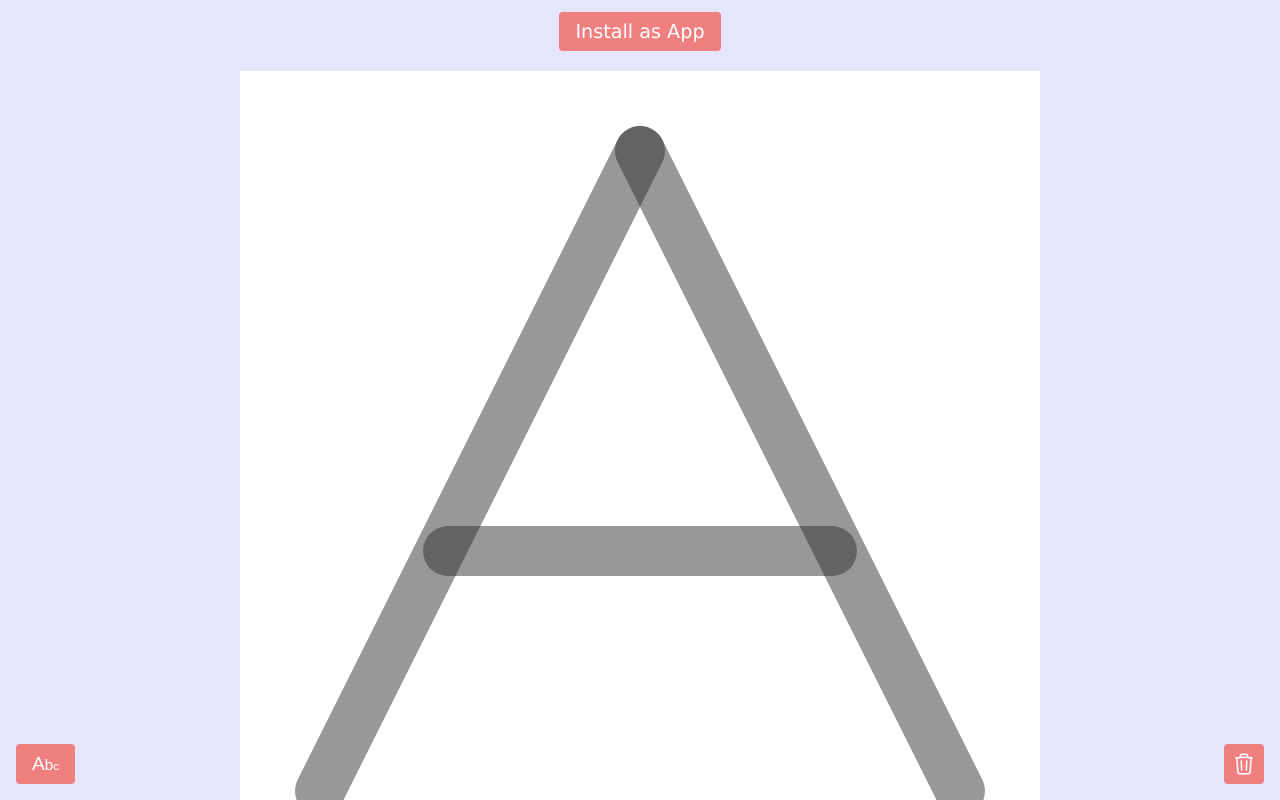
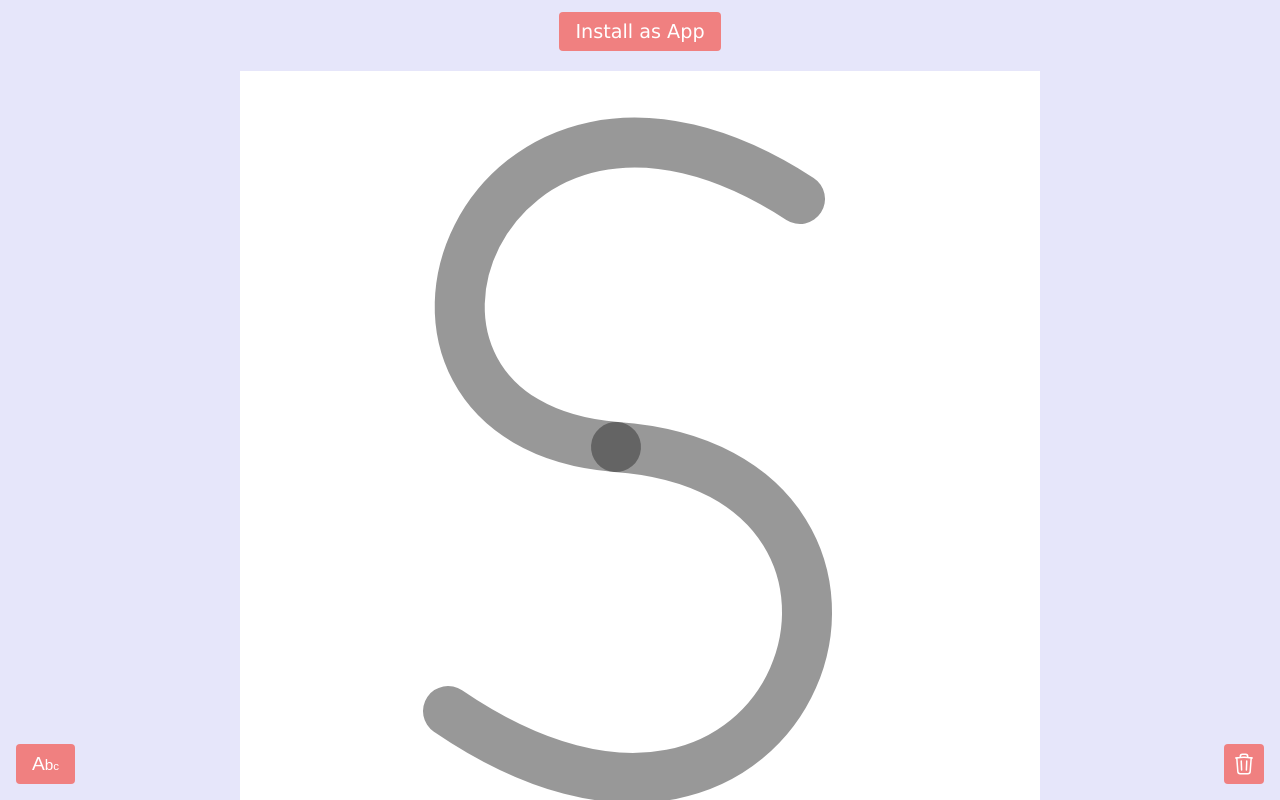
Before and after one commit to SebastianKapunkt/reletter, a plain HTML site: page index.html in a window 1280 px wide. Drawn offline with Linux system fonts and the light colour scheme.

Commit message:
Add more letters

```diff
--- a/index.html
+++ b/index.html
@@ -52,13 +52,13 @@
   <!--  <div onclick="selectLetter('k')">K</div>-->
   <!--  <div onclick="selectLetter('l')">L</div>-->
   <!--  <div onclick="selectLetter('m')">M</div>-->
-  <!--  <div onclick="selectLetter('n')">N</div>-->
-  <!--  <div onclick="selectLetter('o')">O</div>-->
+    <div onclick="selectLetter('N')">N</div>
+    <div onclick="selectLetter('O')">O</div>
   <!--  <div onclick="selectLetter('p')">P</div>-->
   <!--  <div onclick="selectLetter('q')">Q</div>-->
   <!--  <div onclick="selectLetter('r')">R</div>-->
-  <!--  <div onclick="selectLetter('s')">S</div>-->
-  <!--  <div onclick="selectLetter('t')">T</div>-->
+    <div onclick="selectLetter('S')">S</div>
+    <div onclick="selectLetter('T')">T</div>
   <!--  <div onclick="selectLetter('u')">U</div>-->
   <!--  <div onclick="selectLetter('v')">V</div>-->
   <!--  <div onclick="selectLetter('w')">W</div>-->
--- a/js/index.js
+++ b/js/index.js
@@ -6,7 +6,7 @@ let smallerSide = Math.min(window.innerHeight, window.innerWidth)
 letterCanvas.width = smallerSide;
 letterCanvas.height = smallerSide;
 let isDrawing = false;
-let currentLetter = 'A'
+let currentLetter = 'S'
 
 function getSource(event) {
   if (event.touches) {
@@ -206,8 +206,132 @@ const letters = [
         base: 500
       }
     ],
+  },
+  {
+    name: "D",
+    parts: [
+      {
+        type: "line",
+        points: [
+          {x: 150, y: 50},
+          {x: 150, y: 450},
+        ],
+        base: 500
+      },
+      {
+        type: "curve",
+        points: [
+          {x: 150, y: 50},
+          {x: 450, y: 50},
+          {x: 450, y: 450},
+          {x: 150, y: 450},
+        ],
+        base: 500
+      }
+    ],
+  },
+  {
+    name: 'T',
+    parts: [
+      {
+        type: 'line',
+        points: [
+          {x: 50, y: 50},
+          {x: 450, y: 50},
+        ],
+        base: 500
+      },
+      {
+        type: 'line',
+        points: [
+          {x: 250, y: 50},
+          {x: 250, y: 450},
+        ],
+        base: 500
+      }
+    ],
+  },
+  {
+    name: 'O',
+    parts: [
+      {
+        type: 'curve',
+        points: [
+          {x: 250, y: 75},
+          {x: 50, y: 75},
+          {x: 50, y: 425},
+          {x: 250, y: 425},
+        ],
+        base: 500
+      },
+      {
+        type: 'curve',
+        points: [
+          {x: 250, y: 75},
+          {x: 450, y: 75},
+          {x: 450, y: 425},
+          {x: 250, y: 425},
+        ],
+        base: 500
+      },
+    ],
+  },
+  {
+    name: 'N',
+    parts: [
+      {
+        type: 'line',
+        points: [
+          {x: 100, y: 50},
+          {x: 100, y: 450},
+        ],
+        base: 500
+      },
+      {
+        type: 'line',
+        points: [
+          {x: 100, y: 50},
+          {x: 400, y: 450},
+        ],
+        base: 500
+      },
+      {
+        type: 'line',
+        points: [
+          {x: 400, y: 50},
+          {x: 400, y: 450},
+        ],
+        base: 500
+      },
+    ],
+  },
+  {
+    name: 'S',
+    parts: [
+      {
+        type: 'curve',
+        points: [
+          {x: 350, y: 80},
+          {x: 150, y: -50},
+          {x: 50, y: 220},
+          {x: 235, y: 235},
+        ],
+        base: 500
+      },
+      {
+        type: 'curve',
+        points: [
+          {x: 235, y: 235},
+          {x: 450, y: 250},
+          {x: 350, y: 550},
+          {x: 130, y: 400},
+        ],
+        base: 500
+      },
+    ],
   }
 ]
+
 
 reportWindowSize()
 
```
